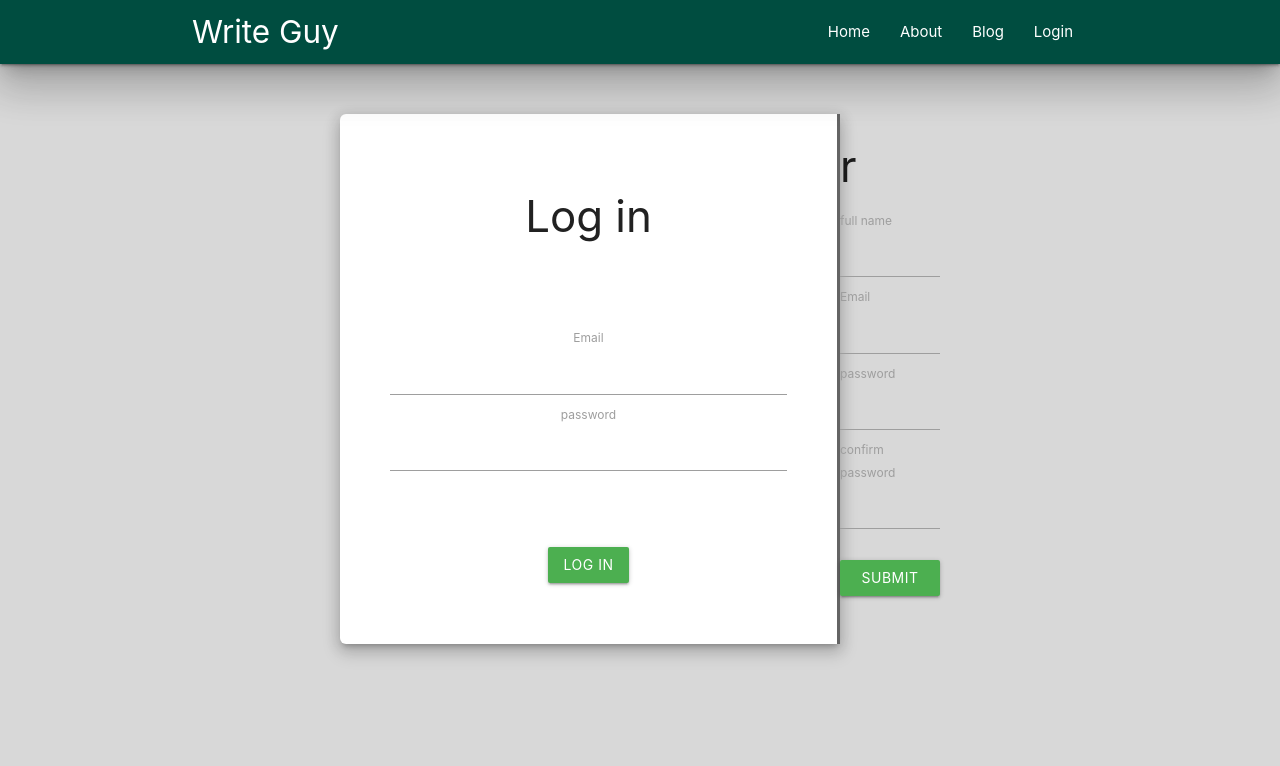
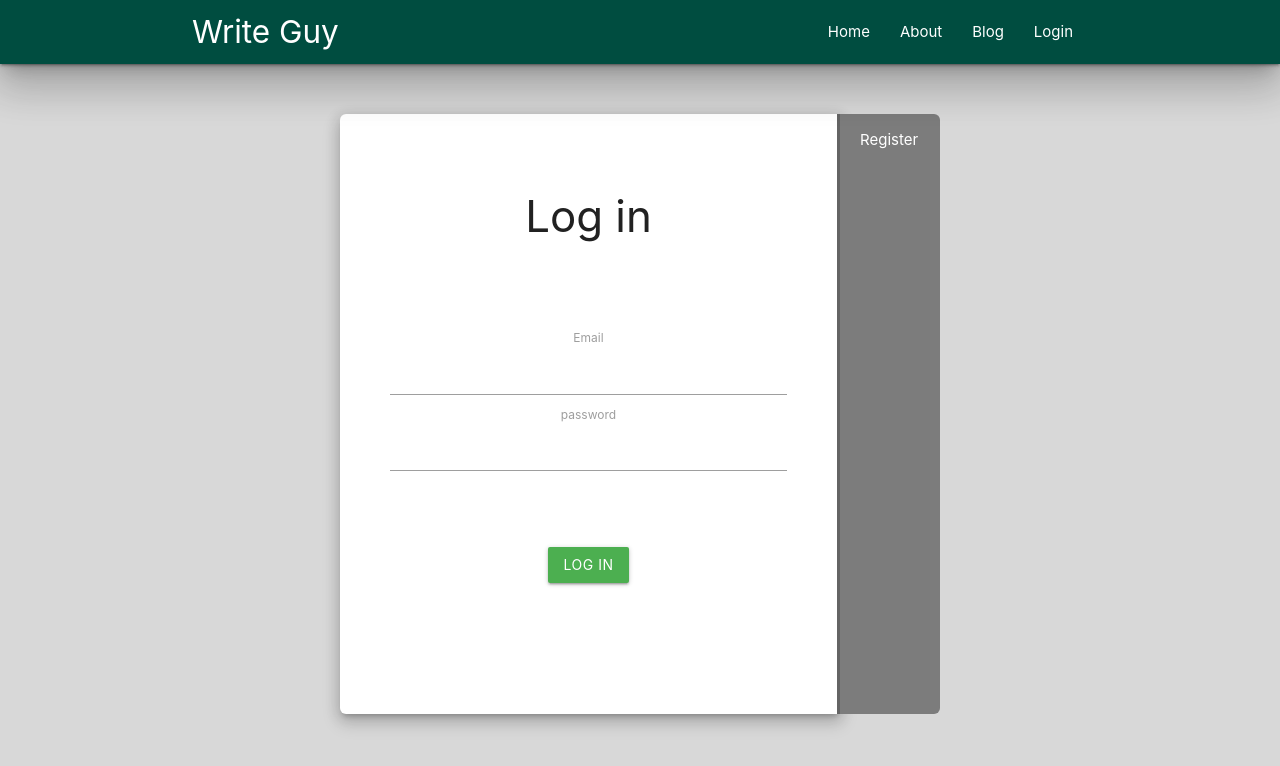
Before and after one commit to BeardedBeauty/WriteGuyServices, a React (Create React App) app in the folder client/: page /login in a window 1280 px wide. Shown: the top 766 px of the page. Built offline with nearby package versions, Linux system fonts and the light colour scheme; no server answers; the HTML template or start-up script is replaced by a standard one.

Commit message:
states dont work but the register page is technically done

```diff
--- a/client/src/pages/Login/index.js
+++ b/client/src/pages/Login/index.js
@@ -17,8 +17,9 @@ class Login extends React.Component {
             invalid: "",
             redirect: false,
             loading: true,
-            DTdrawer: ["login loginOpenDT z-depth-3", "register registerClosedDT"],
-            drawerState: true
+            DTdrawer: ["loginOpenDT z-depth-3", "registerClosedDT"],
+            drawerState: true,
+            pleaseLogin: false
         }
     }
 
@@ -63,7 +64,13 @@ class Login extends React.Component {
         else if (this.state.registerpass !== this.state.registerpassconfirm) this.setState({ invalid: "invalid" });
         else {
             this.setState({ invalid: "valid" });
+            console.log(this.state.DTdrawer)
             if (j !== "" && l !== "" && qr !== "" && x === qr) {
+                this.setState({
+                    DTdrawer: ["loginOpenDT z-depth-3", "registerClosedDT"],
+                    drawerState: true,
+                    pleaseLogin: true
+                });
                 api.newUser({
                     name: j,
                     email: l,
@@ -75,9 +82,7 @@ class Login extends React.Component {
     }
 
     auth = async () => api.authUser().then(res => {
-        if (res) {
-            this.setState({ loading: false, redirect: true });
-        }
+        if (res) this.setState({ loading: false, redirect: true });
         else {
             const error = new Error(res.error);
             throw error;
@@ -106,8 +111,11 @@ class Login extends React.Component {
             <>
                 <div className="centaur">
                     <div className="intermodal">
+                        {this.state.pleaseLogin && <div className="pleaseLogin">Thank you for registering. Please log in to continue</div>}
                         <div className="logBlock">
-                            <div className={`login ${this.state.DTdrawer[0]}`} onClick={this.DTdrawers.bind(this, true)}>
+                            <div className={`drawer login ${this.state.DTdrawer[0]}`} onClick={this.DTdrawers.bind(this, true)}>
+                                {!this.state.drawerState && <p>Log in</p>}
+                                {this.state.drawerState && <>
                                     <h3>Log in</h3>
                                     <br /><br /><br />
                                     <form>
@@ -122,9 +130,12 @@ class Login extends React.Component {
                                             this.loginSubmit(d);
                                         }}>Log in</button>
                                     </form>
+                                </>}
                             </div>
-                            <div className={`register ${this.state.DTdrawer[1]}`} onClick={this.DTdrawers.bind(this, false)}>
-                                <h3>r</h3>
+                            <div className={`drawer register ${this.state.DTdrawer[1]}`} onClick={this.DTdrawers.bind(this, false)}>
+                                {this.state.drawerState && <p>Register</p>}
+                                {!this.state.drawerState && <>
+                                    <h3>Register</h3>
                                     <form encType="multipart/form-data">
                                         <label htmlFor="name">full name</label>
                                         <input type="text" id="name" name="name" onChange={v => this.registerName(v)} />
@@ -142,6 +153,7 @@ class Login extends React.Component {
                                             this.registerSubmit(qy);
                                         }}>Submit<i className="material-icons right">send</i></button>
                                     </form>
+                                </>}
                             </div>
                         </div>
                         {/* <div id="signinDrawer" className={this.state.drawer[0] + "0 drawer"} onClick={openDrawer.bind(this, 0)}>
--- a/client/src/pages/Login/style.css
+++ b/client/src/pages/Login/style.css
@@ -17,13 +17,30 @@ label.active {
     box-shadow: 0 1px 0 0 #000;
 }
 
+.pleaseLogin {
+    width: 100%;
+    border: 1px solid #fff569;
+    background-color: #fffcd3;
+    color: #4b481d;
+    border-radius: 6px;
+    text-align: center;
+    margin-top: 30px;
+    padding: 20px;
+}
+
 .logBlock {
     display: block;
     margin-top: 50px;
     margin-left: auto;
     margin-right: auto;
-    height: 530px;
+    height: 600px;
     width: 600px;
+}
+
+.drawer {
+    transition: .2s;
+    overflow: hidden;
+    padding: 0px 20px 10px 20px;
 }
 
 .login {
@@ -36,6 +53,8 @@ label.active {
 
 .loginClosedDT {
     width: 100px;
+    background-color: #7c7c7c;
+    color: #ffffff;
 }
 
 .loginOpenDT {
@@ -61,6 +80,8 @@ label.active {
 
 .registerClosedDT {
     width: 100px;
+    background-color: #7c7c7c;
+    color: #ffffff;
 }
 
 .logMobile {
@@ -106,13 +127,6 @@ label.active {
     height: 290px;
 }
 
-.drawer {
-    transition: .3s;
-    padding: 0px 20px 10px 20px;
-    background-color: #e9e9e9;
-    z-index: 10;
-}
-
 button.block {
     display: block;
     margin-left: auto;
```
Lines whose indentation alone changed are shown as unchanged.
